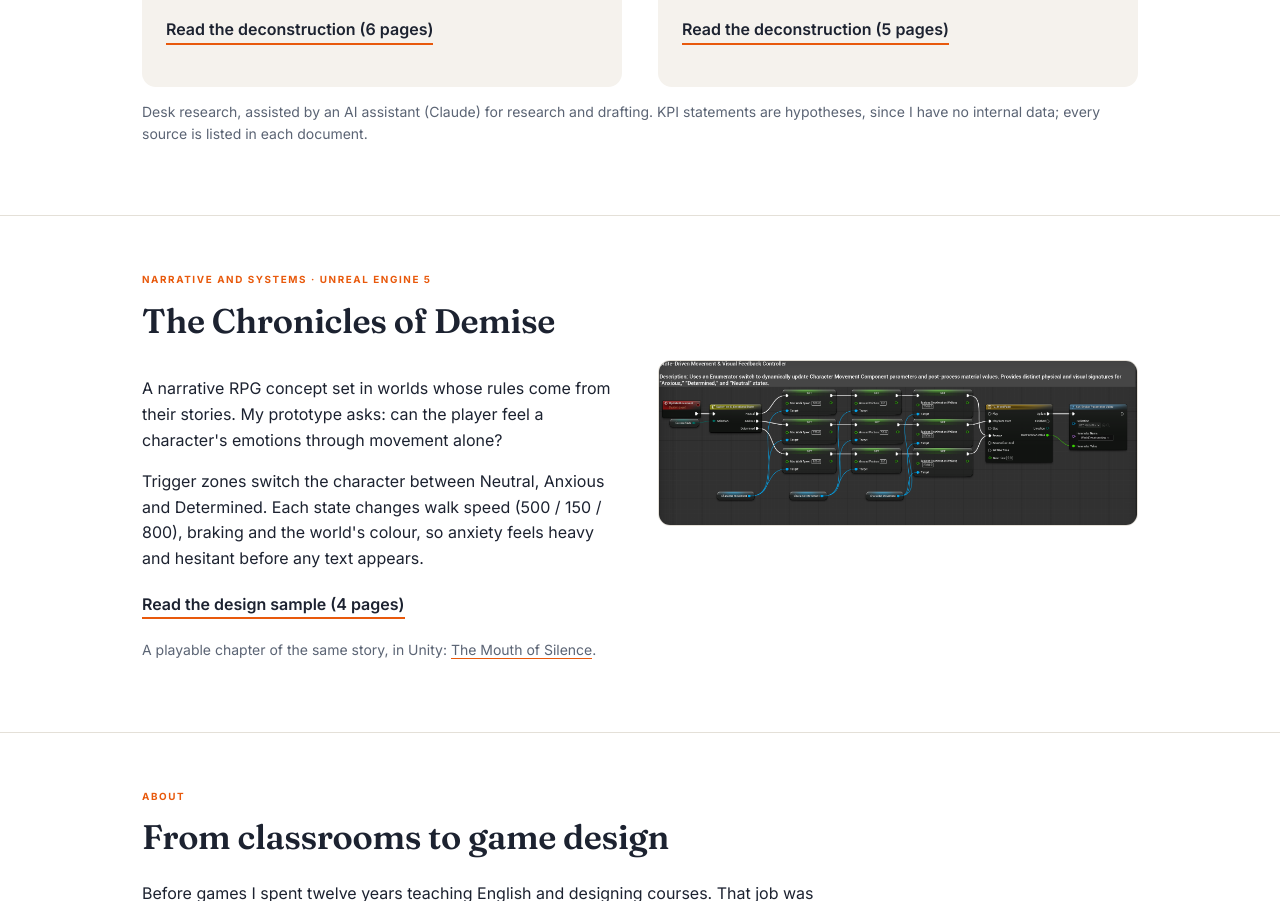
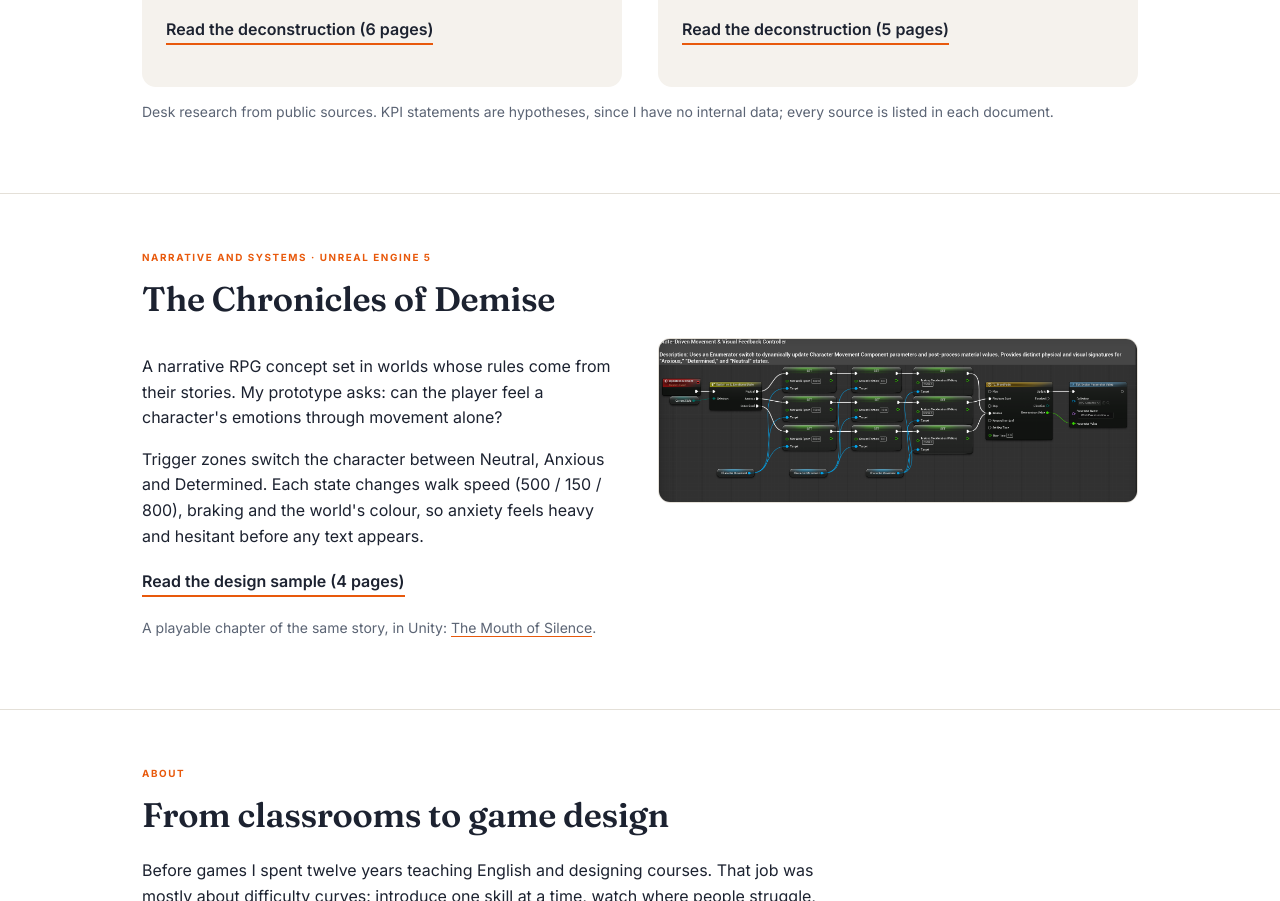
Before and after one commit to umuterendemirci/umuterendemirci.github.io, a plain HTML site: page index.html in a window 1280 px wide. Shown: the part 2839-3740 px from the top of the page. Drawn offline with Linux system fonts and the light colour scheme.

Commit message:
Deconstructions note: desk research from public sources
Co-Authored-By: Claude Opus 5.5 <noreply@anthropic.com>

```diff
--- a/index.html
+++ b/index.html
@@ -142,8 +142,8 @@ that add variety without complexity. Includes a comparison with my own match-3,
 <p class="docs"><a href="docs/Deconstruction_Royal_Match.pdf">Read the deconstruction (5 pages)</a></p>
 </div>
 </div>
-<p class="note" style="margin-top:14px">Desk research, assisted by an AI assistant (Claude) for research and drafting. KPI statements are
-hypotheses, since I have no internal data; every source is listed in each document.</p>
+<p class="note" style="margin-top:14px">Desk research from public sources. KPI statements are hypotheses, since I have no internal data;
+every source is listed in each document.</p>
 </div></section>
 
 <section class="block" id="chronicles"><div class="wrap">
```
